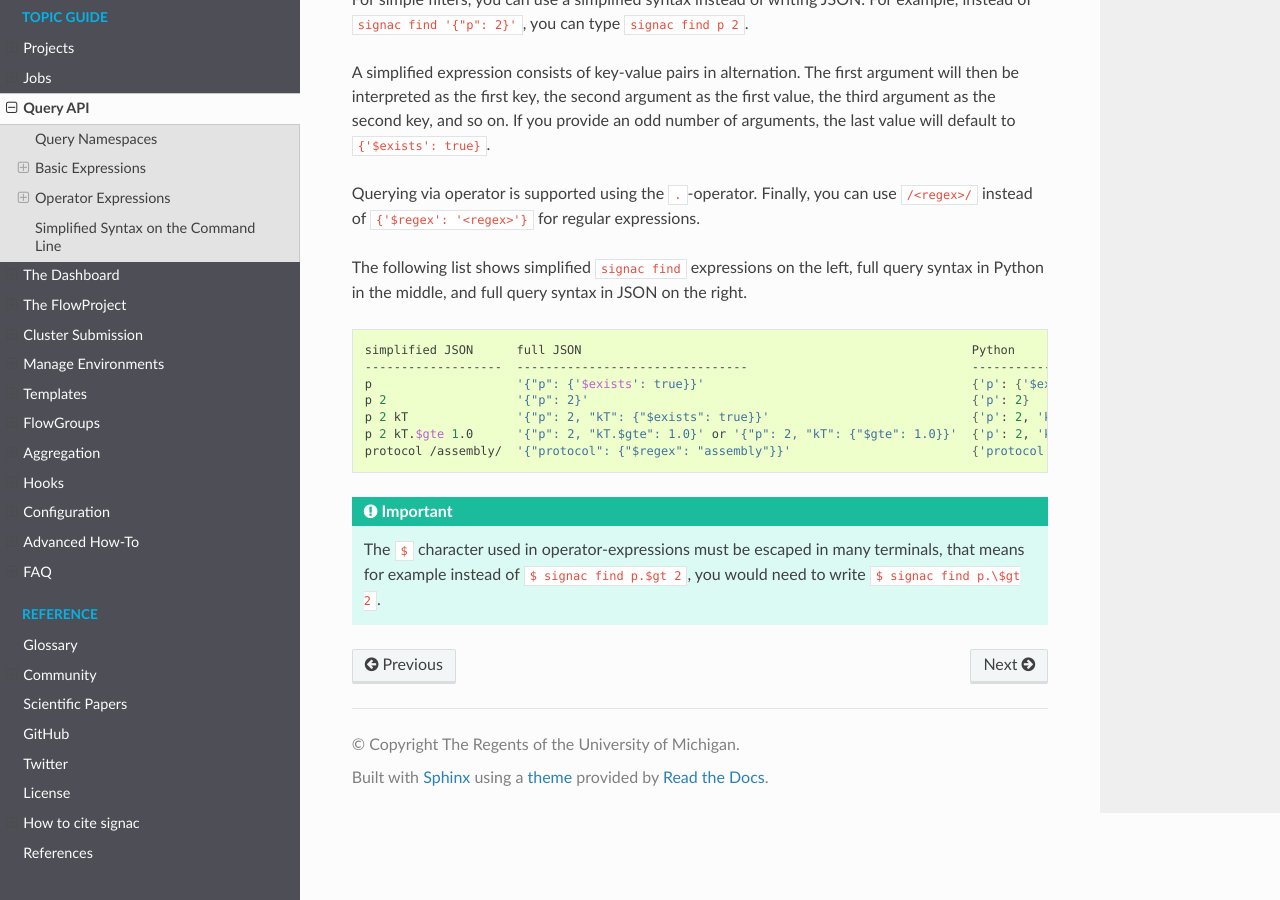
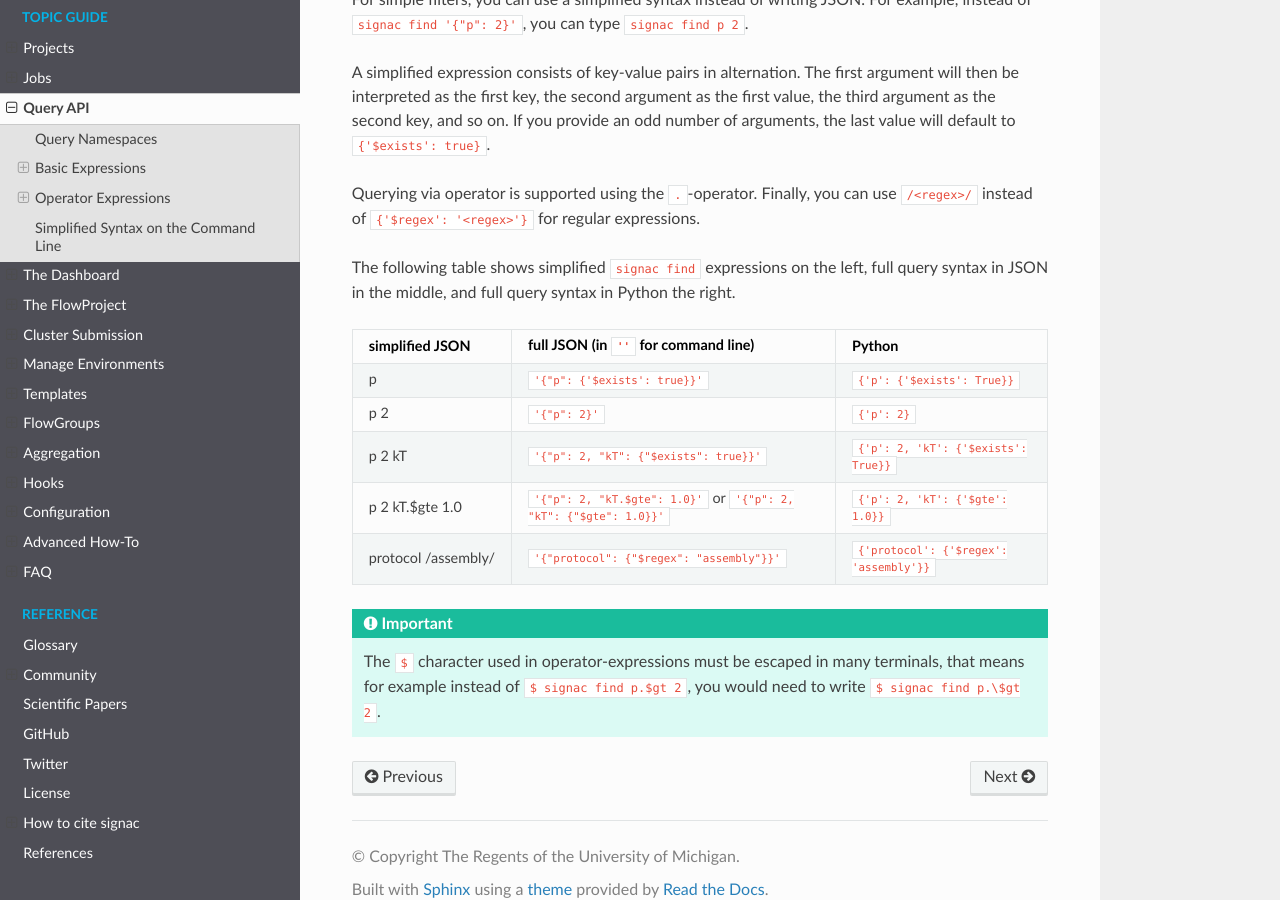
Before and after one commit to glotzerlab/signac-docs, a Sphinx documentation site: the page built from docs/source/query.rst, in a window 1280 px wide and 900 px high, scrolled down 5858 px. Built offline with Sphinx 7.4.7 and the Read the Docs theme 2.0.0, drawn with Linux system fonts in a browser that asks for light colours.

Commit message:
Convert examples to a table

```diff
--- a/docs/source/query.rst
+++ b/docs/source/query.rst
@@ -303,17 +303,17 @@ If you provide an odd number of arguments, the last value will default to ``{'$e
 Querying via operator is supported using the ``.``-operator.
 Finally, you can use ``/<regex>/`` instead of ``{'$regex': '<regex>'}`` for regular expressions.
 
-The following list shows simplified ``signac find`` expressions on the left, full query syntax in Python in the middle, and full query syntax in JSON on the right.
+The following table shows simplified ``signac find`` expressions on the left, full query syntax in JSON in the middle, and full query syntax in Python the right.
 
-.. code-block:: bash
-
-    simplified JSON      full JSON                                                      Python
-    -------------------  --------------------------------                               ------------------------------------
-    p                    '{"p": {'$exists': true}}'                                     {'p': {'$exists': True}}
-    p 2                  '{"p": 2}'                                                     {'p': 2}
-    p 2 kT               '{"p": 2, "kT": {"$exists": true}}'                            {'p': 2, 'kT': {'$exists': True}}
-    p 2 kT.$gte 1.0      '{"p": 2, "kT.$gte": 1.0}' or '{"p": 2, "kT": {"$gte": 1.0}}'  {'p': 2, 'kT': {'$gte': 1.0}}
-    protocol /assembly/  '{"protocol": {"$regex": "assembly"}}'                         {'protocol': {'$regex': 'assembly'}}
+===================  =====================================================================  ====================================
+simplified JSON      full JSON (in ``''`` for command line)                                 Python
+===================  =====================================================================  ====================================
+p                    ``'{"p": {'$exists': true}}'``                                         ``{'p': {'$exists': True}}``
+p 2                  ``'{"p": 2}'``                                                         ``{'p': 2}``
+p 2 kT               ``'{"p": 2, "kT": {"$exists": true}}'``                                ``{'p': 2, 'kT': {'$exists': True}}``
+p 2 kT.$gte 1.0      ``'{"p": 2, "kT.$gte": 1.0}'`` or ``'{"p": 2, "kT": {"$gte": 1.0}}'``  ``{'p': 2, 'kT': {'$gte': 1.0}}``
+protocol /assembly/  ``'{"protocol": {"$regex": "assembly"}}'``                             ``{'protocol': {'$regex': 'assembly'}}``
+===================  =====================================================================  ====================================
 
 .. important::
 
```
